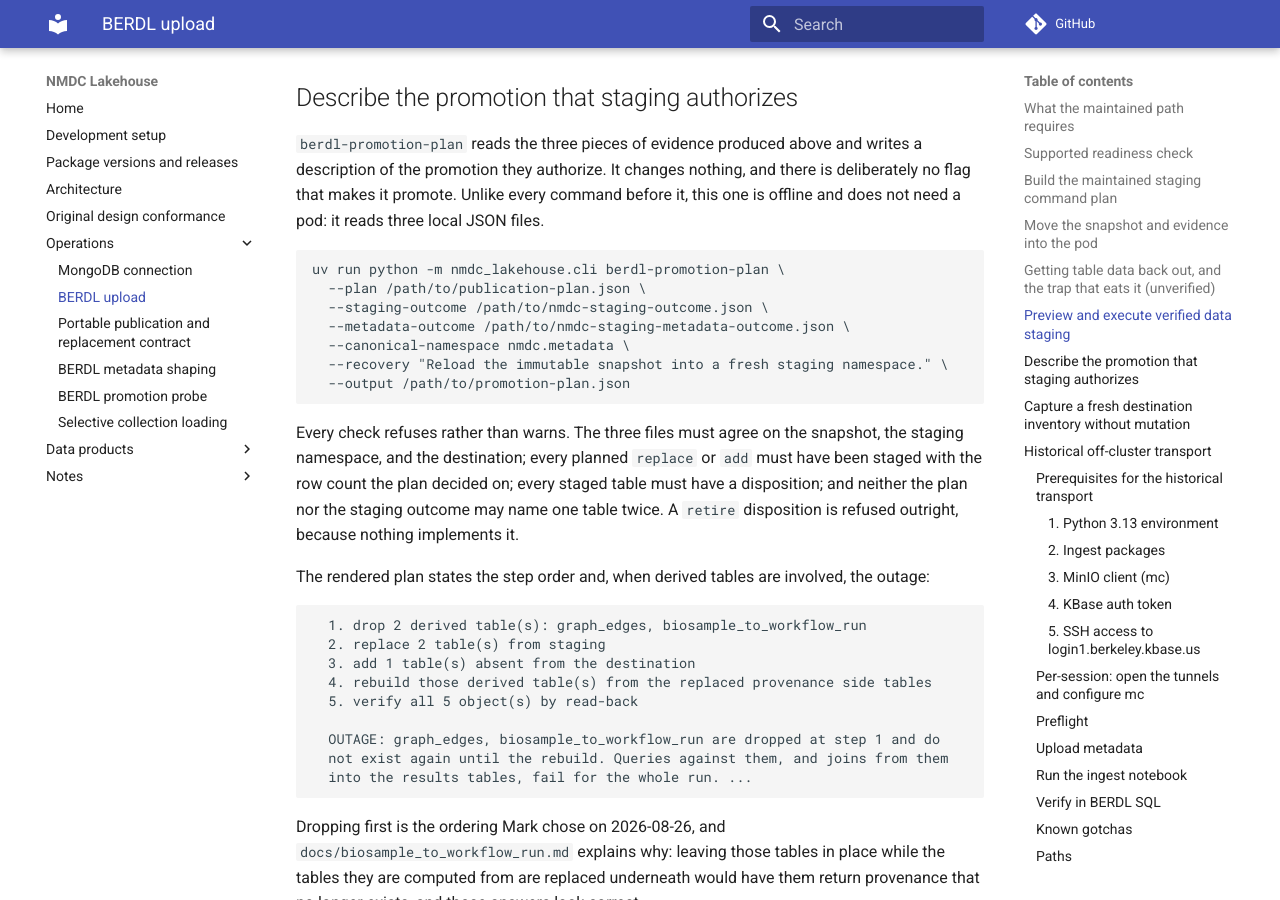
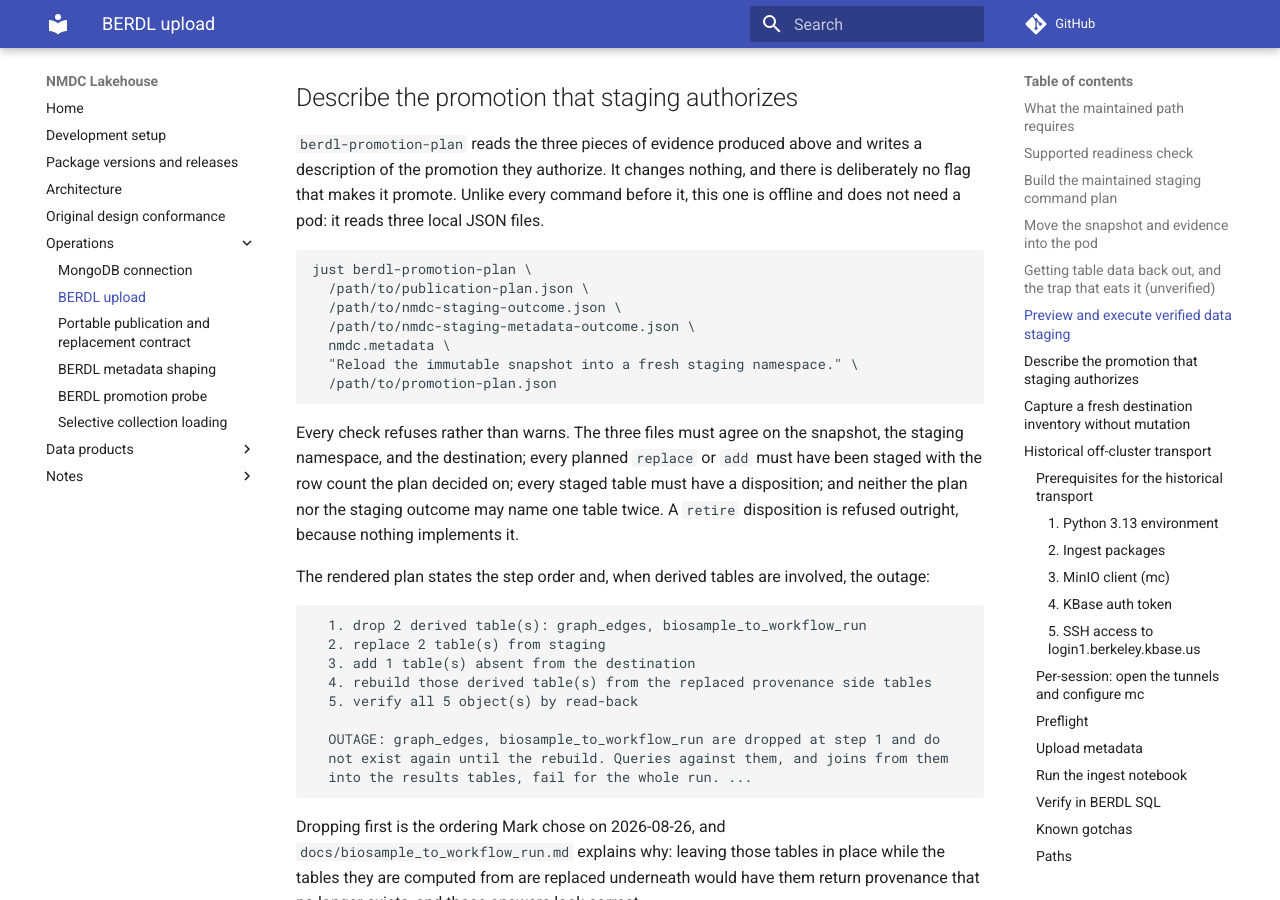
Before and after one commit to microbiomedata/nmdc-lakehouse, an MkDocs documentation site: the page built from docs/berdl-upload.md, in a window 1280 px wide and 900 px high, scrolled down 10657 px. Built offline with MkDocs 1.6.1 and Material for MkDocs 9.7.7, drawn with Linux system fonts in a browser that asks for light colours; comment, search, counter and statistics services are not loaded.

Commit message:
Invoke the new command the way this guide invokes every other one
The documented invocation used `uv run python -m nmdc_lakehouse.cli`, which
appears nowhere else in the guide. Every other BERDL step is a just recipe, so
the fix is the recipe rather than the entry point: berdl-promotion-plan now
exists alongside berdl-upload-plan, berdl-upload and berdl-apply-metadata.

Running it is also what let the block move from unverified to verified. It was
declared unverified on the grounds that nobody had run it; that is no longer
true, so the declaration now records what was run and what still has not been,
which is the real evidence files.

Co-Authored-By: Claude <noreply@anthropic.com>

````diff
--- a/docs/berdl-upload.md
+++ b/docs/berdl-upload.md
@@ -569,19 +569,20 @@ writes a description of the promotion they authorize. It changes nothing, and
 there is deliberately no flag that makes it promote. Unlike every command before
 it, this one is offline and does not need a pod: it reads three local JSON files.
 
-<!-- unverified: the command runs and is covered end to end by
-tests/test_berdl_promotion.py, but this invocation has not been run against the
-real 2026-08-24 evidence files, which are not in the repository. Tracked in
+<!-- verified: 2026-08-27 ran this exact recipe against synthetic evidence built
+by tests/test_berdl_promotion.py, exit 0, and it wrote the plan and printed the
+step sequence. Not yet run against the real 2026-08-24 evidence files, which are
+not in the repository; tracked in
 https://github.com/microbiomedata/nmdc-lakehouse/issues/234. -->
 
 ```bash
-uv run python -m nmdc_lakehouse.cli berdl-promotion-plan \
-  --plan /path/to/publication-plan.json \
-  --staging-outcome /path/to/nmdc-staging-outcome.json \
-  --metadata-outcome /path/to/nmdc-staging-metadata-outcome.json \
-  --canonical-namespace nmdc.metadata \
-  --recovery "Reload the immutable snapshot into a fresh staging namespace." \
-  --output /path/to/promotion-plan.json
+just berdl-promotion-plan \
+  /path/to/publication-plan.json \
+  /path/to/nmdc-staging-outcome.json \
+  /path/to/nmdc-staging-metadata-outcome.json \
+  nmdc.metadata \
+  "Reload the immutable snapshot into a fresh staging namespace." \
+  /path/to/promotion-plan.json
 ```
 
 Every check refuses rather than warns. The three files must agree on the
````
Also changed, not shown: 1 other file.
